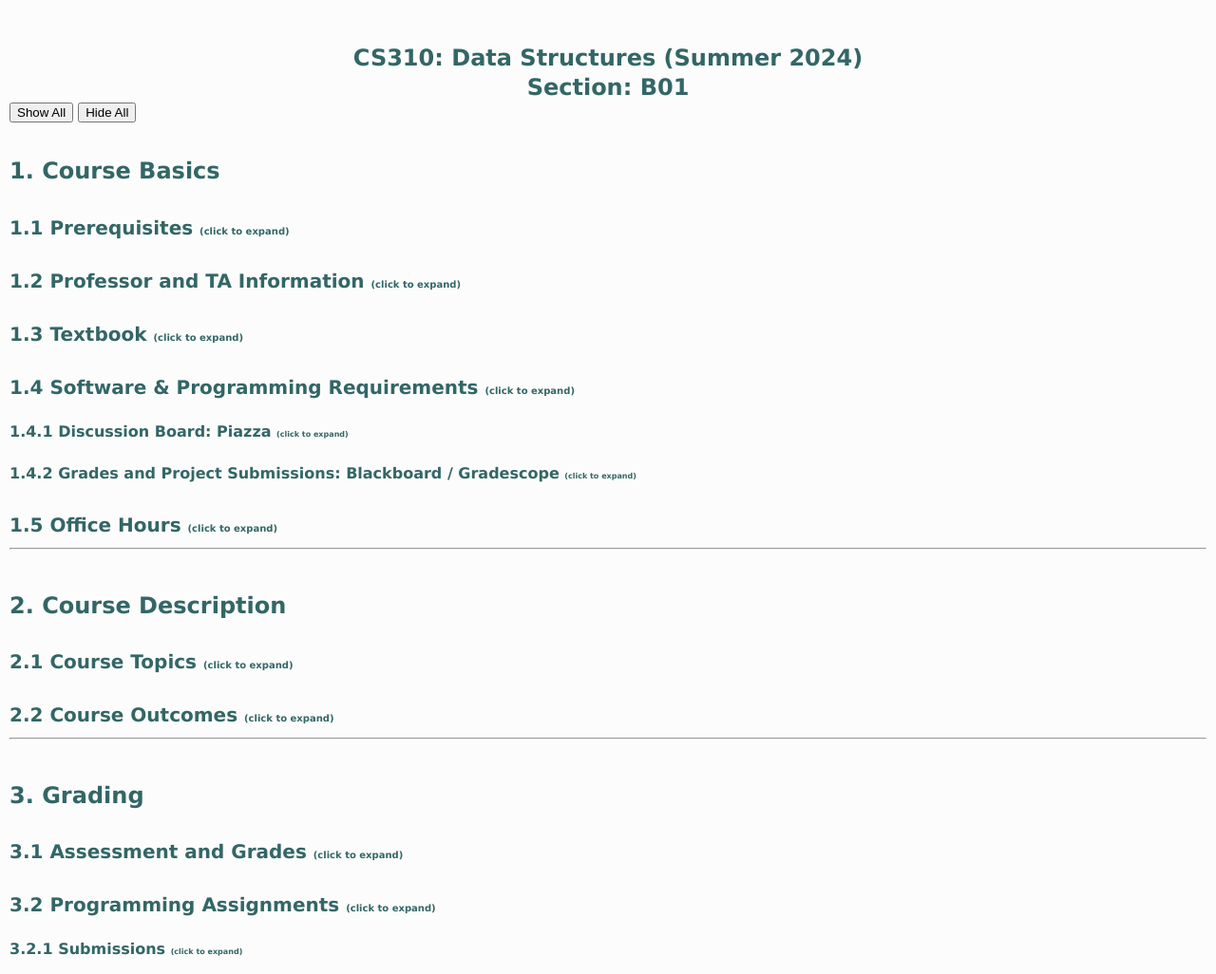
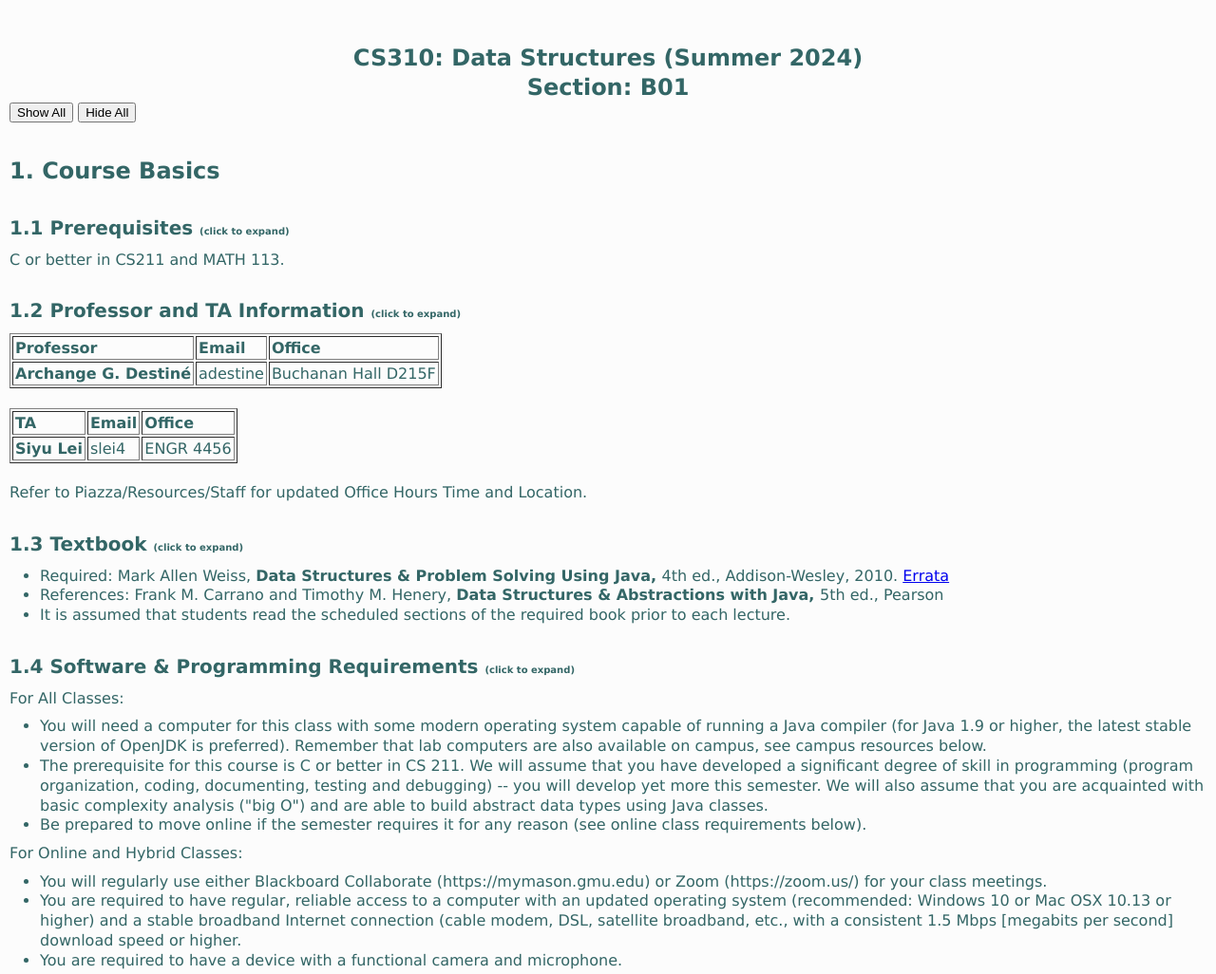
Before and after one commit to agdestine/agdestine.github.io, a plain HTML site: page CS310/CS310_Summer2024_Destine.html in a window 1280 px wide. Shown: the top 1026 px of the page at 95% size. Drawn offline with Linux system fonts and the light colour scheme.

Commit message:
Add files via upload
Textbook Updated

```diff
--- a/CS310/CS310_Summer2024_Destine.html
+++ b/CS310/CS310_Summer2024_Destine.html
@@ -95,7 +95,7 @@ function showHideAll(show) {
 }
 
 window.onload = function() {
-	showHideAll(false);
+	showHideAll(true);
 }
 
 </script>
@@ -168,13 +168,17 @@ window.onload = function() {
 	<div class="hidden" id="1.3">
 	<ul>
 		<li>
-			Mark Allen Weiss, <b>Data Structures &amp; Problem Solving
+			Required: Mark Allen Weiss, <b>Data Structures &amp; Problem Solving
 			Using Java, </b>4th ed., Addison-Wesley, 2010. <a
 			href="http://users.cs.fiu.edu/%7Eweiss/dsj4/errata/" target="_blank">Errata</a><br>
 		</li>
 		<li>
+			References: Frank M. Carrano and Timothy M. Henery, <b>Data Structures &amp; Abstractions with Java, </b>5th ed., Pearson
+			<br>
+		</li>
+		<li>
 			It is assumed that students read the scheduled sections
-			prior to each lecture.
+			of the required book prior to each lecture.
 		</li>
 	</ul>
 	</div>
```
